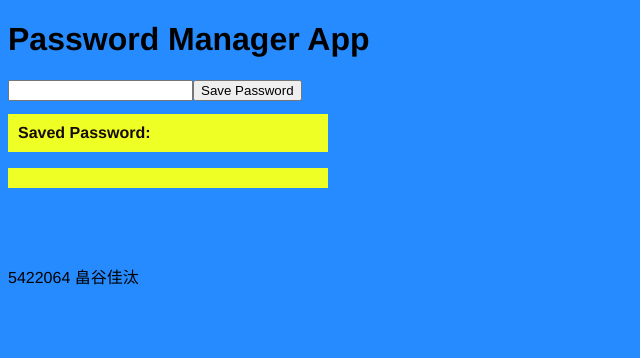
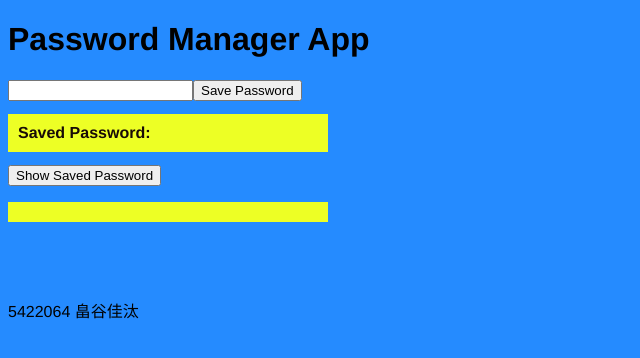
Before and after one commit to Hk22064/SandC, a React (Vite) app: page / in a window 1280 px wide. Shown: the top 358 px of the page, without its empty margins (0-640 px from the left). Built offline with nearby package versions, Linux system fonts and the light colour scheme.

Commit message:
Add files via upload

```diff
--- a/src/components/PasswordForm.jsx
+++ b/src/components/PasswordForm.jsx
@@ -11,17 +11,19 @@ const PasswordForm = () => {
       .then(response => {
         console.log(response.data.message);
         // パスワード保存の成功処理
-        axios.get('/.netlify/functions/getSavedPassword')
-          .then(savedPasswordResponse => {
-            setPassword(savedPasswordResponse.data.savedPassword);
-          })
-          .catch(error => {
-            console.error('Error fetching saved password:', error);
-          });
       })
       .catch(error => {
         console.error('Error saving password:', error);
         // パスワード保存の失敗処理
+      });
+  };
+  const showSavePassword = () => {
+    axios.get('/.netlify/functions/getSavedPassword')
+      .then(savedPasswordResponse => {
+        setPassword(savedPasswordResponse.data.savedPassword);
+      })
+      .catch(error => {
+        console.error('Error fetching saved password:', error);
       });
   };
 
@@ -34,6 +36,7 @@ const PasswordForm = () => {
       />
       <button onClick={handleSavePassword}>Save Password</button>
       <h2>Saved Password:</h2>
+      <button onClick={showSavePassword}>Show Saved Password</button>
       <p>{password}</p>
     </div>
   );
```
